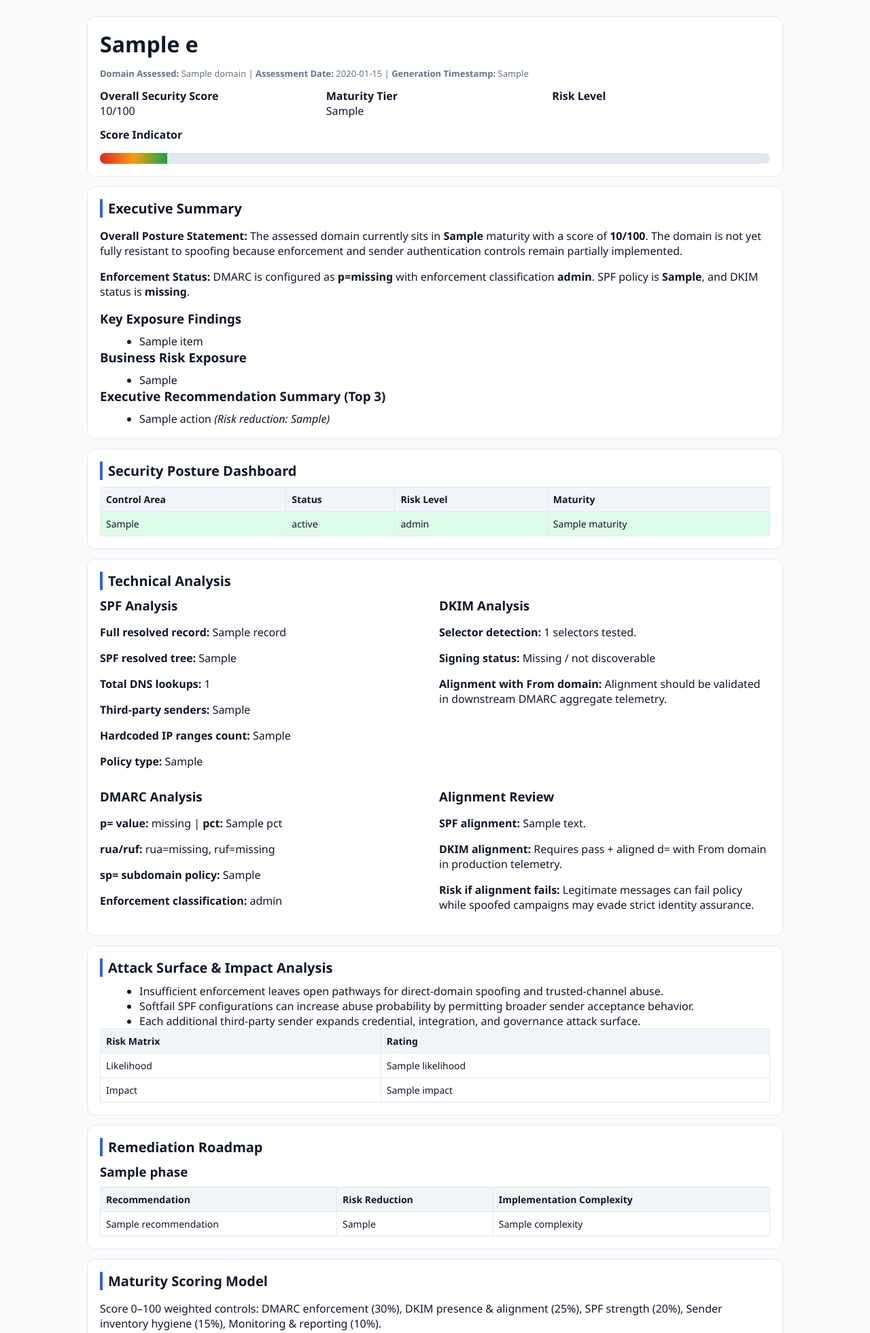
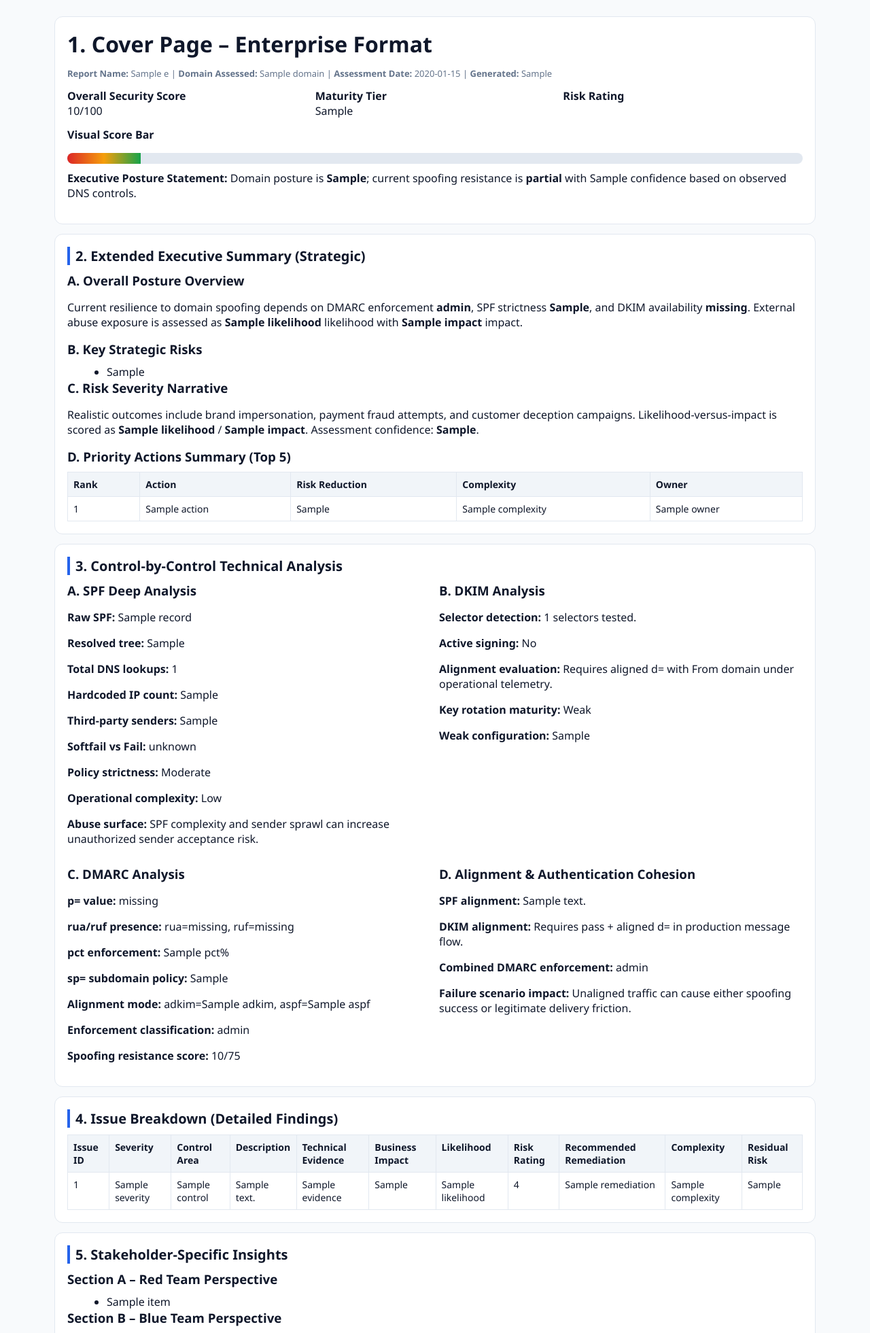
Before and after one commit to Brukusec/Dmarc_Check, a Python web app: template src/audit/report/templates/report.html.j2 in a window 1280 px wide. Shown: the top 1961 px of the page at 68% size. Run offline with Jinja, Linux system fonts and the light colour scheme; the template is opened without the code that fills it: most values are stand-ins (such as "Sample title", 1, 10 or a date in 2020).

Commit message:
Expand enterprise reporting and multi-role desktop views

```diff
--- a/src/audit/report/templates/report.html.j2
+++ b/src/audit/report/templates/report.html.j2
@@ -6,9 +6,9 @@
   <style>
     :root { --red:#b91c1c; --amber:#b45309; --green:#166534; --slate:#0f172a; --muted:#64748b; --line:#e2e8f0; --bg:#f8fafc; }
     body { font-family: "Segoe UI", Arial, sans-serif; margin: 0; color: var(--slate); background: var(--bg); }
-    .page { max-width: 1024px; margin: 0 auto; padding: 24px; }
+    .page { max-width: 1120px; margin: 0 auto; padding: 24px; }
     .card { background:#fff; border:1px solid var(--line); border-radius:12px; padding:18px; margin-bottom:14px; }
-    h1,h2,h3 { margin: 0 0 10px; }
+    h1,h2,h3,h4 { margin: 0 0 10px; }
     h2 { font-size: 20px; border-left: 4px solid #2563eb; padding-left: 8px; }
     .meta { color: var(--muted); font-size: 13px; }
     .grid-2 { display:grid; grid-template-columns: repeat(2,minmax(0,1fr)); gap:12px; }
@@ -20,11 +20,12 @@
     .score-bar { height: 16px; border-radius: 999px; background: #e2e8f0; overflow: hidden; }
     .score-fill { height:100%; background: linear-gradient(90deg,#dc2626,#f59e0b,#16a34a); }
     table { width:100%; border-collapse: collapse; font-size:14px; }
-    th, td { border:1px solid var(--line); padding:8px; text-align:left; }
+    th, td { border:1px solid var(--line); padding:8px; text-align:left; vertical-align: top; }
     th { background:#f1f5f9; }
     .risk-red { background:#fee2e2; }
     .risk-amber { background:#ffedd5; }
     .risk-green { background:#dcfce7; }
+    .matrix td { text-align:center; font-weight:600; }
     ul { margin:8px 0 0 18px; }
     .footer { color:var(--muted); font-size:12px; text-align:right; margin-top:18px; }
     @media print { body { background:#fff; } .page { max-width: none; padding: 10mm; } .card { break-inside: avoid; } }
@@ -33,129 +34,152 @@
 <body>
 <div class="page">
   <div class="card">
-    <h1>{{ e.report_name }}</h1>
-    <p class="meta"><strong>Domain Assessed:</strong> {{ e.domain }} | <strong>Assessment Date:</strong> {{ e.timestamp.date() }} | <strong>Generation Timestamp:</strong> {{ report_generated }}</p>
+    <h1>1. Cover Page – Enterprise Format</h1>
+    <p class="meta"><strong>Report Name:</strong> {{ e.report_name }} | <strong>Domain Assessed:</strong> {{ e.domain }} | <strong>Assessment Date:</strong> {{ e.timestamp.date() }} | <strong>Generated:</strong> {{ report_generated }}</p>
     <div class="grid-3">
       <div><strong>Overall Security Score</strong><br>{{ e.score.total }}/100</div>
       <div><strong>Maturity Tier</strong><br>{{ e.score.maturity_tier }}</div>
-      <div><strong>Risk Level</strong><br><span class="badge {{ e.score.risk_level_badge.lower() }}">{{ e.score.risk_level_badge }}</span></div>
+      <div><strong>Risk Rating</strong><br><span class="badge {{ e.score.risk_level_badge.lower() }}">{{ e.score.risk_level_badge }}</span></div>
     </div>
-    <p style="margin-top:10px"><strong>Score Indicator</strong></p>
+    <p style="margin-top:10px"><strong>Visual Score Bar</strong></p>
     <div class="score-bar"><div class="score-fill" style="width: {{ e.score.total }}%"></div></div>
+    <p style="margin-top:10px"><strong>Executive Posture Statement:</strong> Domain posture is <strong>{{ risk_trend }}</strong>; current spoofing resistance is {% if e.dmarc.policy == 'reject' and e.spf.hardfail %}<strong>strong</strong>{% else %}<strong>partial</strong>{% endif %} with {{ assessment_confidence }} confidence based on observed DNS controls.</p>
   </div>
 
   <div class="card">
-    <h2>Executive Summary</h2>
-    <p><strong>Overall Posture Statement:</strong> The assessed domain currently sits in <strong>{{ risk_trend }}</strong> maturity with a score of <strong>{{ e.score.total }}/100</strong>. {% if e.dmarc.policy == 'reject' and e.spf.hardfail %}The domain demonstrates strong resistance to spoofing through enforced authentication policies.{% else %}The domain is not yet fully resistant to spoofing because enforcement and sender authentication controls remain partially implemented.{% endif %}</p>
-    <p><strong>Enforcement Status:</strong> DMARC is configured as <strong>p={{ e.dmarc.policy if e.dmarc.exists else 'missing' }}</strong> with enforcement classification <strong>{{ e.dmarc.enforcement_level }}</strong>. SPF policy is <strong>{{ spf_policy }}</strong>, and DKIM status is <strong>{{ 'missing' if e.dkim.missing else 'present' }}</strong>.</p>
-    <h3>Key Exposure Findings</h3>
-    <ul>{% for item in key_exposures %}<li>{{ item }}</li>{% endfor %}</ul>
-    <h3>Business Risk Exposure</h3>
+    <h2>2. Extended Executive Summary (Strategic)</h2>
+    <h3>A. Overall Posture Overview</h3>
+    <p>Current resilience to domain spoofing depends on DMARC enforcement <strong>{{ e.dmarc.enforcement_level }}</strong>, SPF strictness <strong>{{ spf_policy }}</strong>, and DKIM availability <strong>{{ 'missing' if e.dkim.missing else 'present' }}</strong>. External abuse exposure is assessed as <strong>{{ likelihood }}</strong> likelihood with <strong>{{ impact }}</strong> impact.</p>
+    <h3>B. Key Strategic Risks</h3>
     <ul>{% for impact_item in business_impacts %}<li>{{ impact_item }}</li>{% endfor %}</ul>
-    <h3>Executive Recommendation Summary (Top 3)</h3>
-    <ul>{% for action in top_actions %}<li>{{ action.action }} <em>(Risk reduction: {{ action.risk_reduction }})</em></li>{% endfor %}</ul>
+    <h3>C. Risk Severity Narrative</h3>
+    <p>Realistic outcomes include brand impersonation, payment fraud attempts, and customer deception campaigns. Likelihood-versus-impact is scored as <strong>{{ likelihood }}</strong> / <strong>{{ impact }}</strong>. Assessment confidence: <strong>{{ assessment_confidence }}</strong>.</p>
+    <h3>D. Priority Actions Summary (Top 5)</h3>
+    <table>
+      <tr><th>Rank</th><th>Action</th><th>Risk Reduction</th><th>Complexity</th><th>Owner</th></tr>
+      {% for action in top_actions %}
+      <tr><td>{{ loop.index }}</td><td>{{ action.action }}</td><td>{{ action.risk_reduction }}</td><td>{{ action.complexity }}</td><td>{{ action.owner }}</td></tr>
+      {% endfor %}
+    </table>
   </div>
 
   <div class="card">
-    <h2>Security Posture Dashboard</h2>
+    <h2>3. Control-by-Control Technical Analysis</h2>
+    <div class="grid-2">
+      <div>
+        <h3>A. SPF Deep Analysis</h3>
+        <p><strong>Raw SPF:</strong> {{ e.spf.record or 'Not found' }}</p>
+        <p><strong>Resolved tree:</strong> {{ e.spf.include_chain | join(' → ') if e.spf.include_chain else 'No include chain' }}</p>
+        <p><strong>Total DNS lookups:</strong> {{ e.spf.lookup_count }}</p>
+        <p><strong>Hardcoded IP count:</strong> {{ hardcoded_ips }}</p>
+        <p><strong>Third-party senders:</strong> {{ e.spf.third_party_senders | join(', ') if e.spf.third_party_senders else 'None identified' }}</p>
+        <p><strong>Softfail vs Fail:</strong> {{ '~all' if e.spf.softfail else ('-all' if e.spf.hardfail else 'unknown') }}</p>
+        <p><strong>Policy strictness:</strong> {{ 'Strong' if e.spf.hardfail else 'Moderate' }}</p>
+        <p><strong>Operational complexity:</strong> {{ 'High' if e.spf.lookup_count > 8 else 'Moderate' if e.spf.lookup_count > 5 else 'Low' }}</p>
+        <p><strong>Abuse surface:</strong> SPF complexity and sender sprawl can increase unauthorized sender acceptance risk.</p>
+      </div>
+      <div>
+        <h3>B. DKIM Analysis</h3>
+        <p><strong>Selector detection:</strong> {{ e.dkim.selectors | length }} selectors tested.</p>
+        <p><strong>Active signing:</strong> {{ 'No' if e.dkim.missing else 'Yes' }}</p>
+        <p><strong>Alignment evaluation:</strong> Requires aligned d= with From domain under operational telemetry.</p>
+        <p><strong>Key rotation maturity:</strong> {{ 'Weak' if e.dkim.missing else 'Transitional' }}</p>
+        <p><strong>Weak configuration:</strong> {{ e.dkim.weak_selectors | join(', ') if e.dkim.weak_selectors else 'None observed from DNS snapshot' }}</p>
+      </div>
+      <div>
+        <h3>C. DMARC Analysis</h3>
+        <p><strong>p= value:</strong> {{ e.dmarc.policy if e.dmarc.exists else 'missing' }}</p>
+        <p><strong>rua/ruf presence:</strong> rua={{ 'configured' if e.dmarc.rua_present else 'missing' }}, ruf={{ 'configured' if e.dmarc.ruf_present else 'missing' }}</p>
+        <p><strong>pct enforcement:</strong> {{ e.dmarc.pct }}%</p>
+        <p><strong>sp= subdomain policy:</strong> {{ e.dmarc.subdomain_policy or 'missing' }}</p>
+        <p><strong>Alignment mode:</strong> adkim={{ e.dmarc.tags.get('adkim','r') }}, aspf={{ e.dmarc.tags.get('aspf','r') }}</p>
+        <p><strong>Enforcement classification:</strong> {{ e.dmarc.enforcement_level }}</p>
+        <p><strong>Spoofing resistance score:</strong> {{ (e.score.dmarc_enforcement + e.score.dkim_alignment + e.score.spf_strength) }}/75</p>
+      </div>
+      <div>
+        <h3>D. Alignment & Authentication Cohesion</h3>
+        <p><strong>SPF alignment:</strong> {{ e.spf.alignment_note }}</p>
+        <p><strong>DKIM alignment:</strong> Requires pass + aligned d= in production message flow.</p>
+        <p><strong>Combined DMARC enforcement:</strong> {{ e.dmarc.enforcement_level }}</p>
+        <p><strong>Failure scenario impact:</strong> Unaligned traffic can cause either spoofing success or legitimate delivery friction.</p>
+      </div>
+    </div>
+  </div>
+
+  <div class="card">
+    <h2>4. Issue Breakdown (Detailed Findings)</h2>
     <table>
-      <tr><th>Control Area</th><th>Status</th><th>Risk Level</th><th>Maturity</th></tr>
-      {% for row in dashboard_rows %}
-      <tr class="{% if row.risk_level in ['Critical','High'] %}risk-red{% elif row.risk_level == 'Moderate' %}risk-amber{% else %}risk-green{% endif %}">
-        <td>{{ row.control_area }}</td><td>{{ row.status }}</td><td>{{ row.risk_level }}</td><td>{{ row.maturity }}</td>
+      <tr><th>Issue ID</th><th>Severity</th><th>Control Area</th><th>Description</th><th>Technical Evidence</th><th>Business Impact</th><th>Likelihood</th><th>Risk Rating</th><th>Recommended Remediation</th><th>Complexity</th><th>Residual Risk</th></tr>
+      {% for issue in issues %}
+      <tr>
+        <td>{{ issue.id }}</td><td>{{ issue.severity }}</td><td>{{ issue.control }}</td><td>{{ issue.description }}</td>
+        <td>{{ issue.evidence }}</td><td>{{ issue.business_impact }}</td><td>{{ issue.likelihood }}</td><td>{{ issue.risk_rating }}</td>
+        <td>{{ issue.remediation }}</td><td>{{ issue.complexity }}</td><td>{{ issue.residual_risk }}</td>
       </tr>
       {% endfor %}
     </table>
   </div>
 
   <div class="card">
-    <h2>Technical Analysis</h2>
-    <div class="grid-2">
-      <div>
-        <h3>SPF Analysis</h3>
-        <p><strong>Full resolved record:</strong> {{ e.spf.record or 'Not found' }}</p>
-        <p><strong>SPF resolved tree:</strong> {{ e.spf.include_chain | join(' → ') if e.spf.include_chain else 'No include chain' }}</p>
-        <p><strong>Total DNS lookups:</strong> {{ e.spf.lookup_count }}</p>
-        <p><strong>Third-party senders:</strong> {{ e.spf.third_party_senders | join(', ') if e.spf.third_party_senders else 'None identified' }}</p>
-        <p><strong>Hardcoded IP ranges count:</strong> {{ hardcoded_ips }}</p>
-        <p><strong>Policy type:</strong> {{ spf_policy }}</p>
-      </div>
-      <div>
-        <h3>DKIM Analysis</h3>
-        <p><strong>Selector detection:</strong> {{ e.dkim.selectors | length }} selectors tested.</p>
-        <p><strong>Signing status:</strong> {{ 'Missing / not discoverable' if e.dkim.missing else 'Selectors present' }}</p>
-        <p><strong>Alignment with From domain:</strong> Alignment should be validated in downstream DMARC aggregate telemetry.</p>
-      </div>
-      <div>
-        <h3>DMARC Analysis</h3>
-        <p><strong>p= value:</strong> {{ e.dmarc.policy if e.dmarc.exists else 'missing' }} | <strong>pct:</strong> {{ e.dmarc.pct }}</p>
-        <p><strong>rua/ruf:</strong> rua={{ 'configured' if e.dmarc.rua_present else 'missing' }}, ruf={{ 'configured' if e.dmarc.ruf_present else 'missing' }}</p>
-        <p><strong>sp= subdomain policy:</strong> {{ e.dmarc.subdomain_policy or 'missing' }}</p>
-        <p><strong>Enforcement classification:</strong> {{ e.dmarc.enforcement_level }}</p>
-      </div>
-      <div>
-        <h3>Alignment Review</h3>
-        <p><strong>SPF alignment:</strong> {{ e.spf.alignment_note }}</p>
-        <p><strong>DKIM alignment:</strong> Requires pass + aligned d= with From domain in production telemetry.</p>
-        <p><strong>Risk if alignment fails:</strong> Legitimate messages can fail policy while spoofed campaigns may evade strict identity assurance.</p>
-      </div>
-    </div>
+    <h2>5. Stakeholder-Specific Insights</h2>
+    <h3>Section A – Red Team Perspective</h3><ul>{% for item in stakeholder_views.red_team %}<li>{{ item }}</li>{% endfor %}</ul>
+    <h3>Section B – Blue Team Perspective</h3><ul>{% for item in stakeholder_views.blue_team %}<li>{{ item }}</li>{% endfor %}</ul>
+    <h3>Section C – Security Architecture Perspective</h3><ul>{% for item in stakeholder_views.security_architecture %}<li>{{ item }}</li>{% endfor %}</ul>
+    <h3>Section D – Security Engineering Perspective</h3><ul>{% for item in stakeholder_views.security_engineering %}<li>{{ item }}</li>{% endfor %}</ul>
   </div>
 
   <div class="card">
-    <h2>Attack Surface & Impact Analysis</h2>
-    <ul>
-      <li>Insufficient enforcement leaves open pathways for direct-domain spoofing and trusted-channel abuse.</li>
-      <li>Softfail SPF configurations can increase abuse probability by permitting broader sender acceptance behavior.</li>
-      <li>Each additional third-party sender expands credential, integration, and governance attack surface.</li>
-    </ul>
-    <table>
-      <tr><th>Risk Matrix</th><th>Rating</th></tr>
-      <tr><td>Likelihood</td><td>{{ likelihood }}</td></tr>
-      <tr><td>Impact</td><td>{{ impact }}</td></tr>
+    <h2>6. Risk Matrix</h2>
+    <table class="matrix">
+      <tr><th></th><th>Unlikely</th><th>Possible</th><th>Likely</th><th>Highly Likely</th></tr>
+      <tr><th>Low</th><td class="risk-green">Low</td><td class="risk-green">Low</td><td class="risk-amber">Moderate</td><td class="risk-amber">Moderate</td></tr>
+      <tr><th>Medium</th><td class="risk-green">Low</td><td class="risk-amber">Moderate</td><td class="risk-amber">Moderate</td><td class="risk-red">High</td></tr>
+      <tr><th>High</th><td class="risk-amber">Moderate</td><td class="risk-amber">Moderate</td><td class="risk-red">High</td><td class="risk-red">Critical</td></tr>
+      <tr><th>Severe</th><td class="risk-amber">Moderate</td><td class="risk-red">High</td><td class="risk-red">Critical</td><td class="risk-red">Critical</td></tr>
     </table>
+    <p><strong>Current Position:</strong> Likelihood {{ likelihood }} / Impact {{ impact }}</p>
   </div>
 
   <div class="card">
-    <h2>Remediation Roadmap</h2>
+    <h2>7. Maturity Model</h2>
+    <p>Weighted model: DMARC (30%), DKIM (25%), SPF (20%), Sender Governance (15%), Monitoring (10%).</p>
+    <table>
+      <tr><th>Weighted Control</th><th>Contribution</th></tr>
+      <tr><td>DMARC enforcement strength (30%)</td><td>{{ e.score.dmarc_enforcement }}/30</td></tr>
+      <tr><td>DKIM implementation & alignment (25%)</td><td>{{ e.score.dkim_alignment }}/25</td></tr>
+      <tr><td>SPF strictness & hygiene (20%)</td><td>{{ e.score.spf_strength }}/20</td></tr>
+      <tr><td>Sender inventory governance (15%)</td><td>{{ e.score.sender_hygiene }}/15</td></tr>
+      <tr><td>Monitoring & reporting maturity (10%)</td><td>{{ e.score.monitoring }}/10</td></tr>
+    </table>
+    <p><strong>Tier Meaning:</strong> {{ tier_meaning }}</p>
+    <p><strong>What Tier 5 Looks Like:</strong> DMARC reject at 100%, strict SPF enforcement, broad DKIM signing with rotation, and continuous telemetry-driven governance.</p>
+  </div>
+
+  <div class="card">
+    <h2>8. Remediation Roadmap</h2>
     {% for phase in roadmap %}
       <h3>{{ phase["phase"] }}</h3>
       <table>
-        <tr><th>Recommendation</th><th>Risk Reduction</th><th>Implementation Complexity</th></tr>
+        <tr><th>Action</th><th>Risk Reduction</th><th>Complexity</th><th>Owner Role</th></tr>
         {% for item in phase["items"] %}
-          <tr><td>{{ item.recommendation }}</td><td>{{ item.risk_reduction }}</td><td>{{ item.complexity }}</td></tr>
+          <tr><td>{{ item.recommendation }}</td><td>{{ item.risk_reduction }}</td><td>{{ item.complexity }}</td><td>{{ item.owner }}</td></tr>
         {% endfor %}
       </table>
     {% endfor %}
   </div>
 
   <div class="card">
-    <h2>Maturity Scoring Model</h2>
-    <p>Score 0–100 weighted controls: DMARC enforcement (30%), DKIM presence & alignment (25%), SPF strength (20%), Sender inventory hygiene (15%), Monitoring & reporting (10%).</p>
-    <table>
-      <tr><th>Weighted Control</th><th>Contribution</th></tr>
-      <tr><td>DMARC enforcement</td><td>{{ e.score.dmarc_enforcement }}/30</td></tr>
-      <tr><td>DKIM presence & alignment</td><td>{{ e.score.dkim_alignment }}/25</td></tr>
-      <tr><td>SPF strength</td><td>{{ e.score.spf_strength }}/20</td></tr>
-      <tr><td>Sender inventory hygiene</td><td>{{ e.score.sender_hygiene }}/15</td></tr>
-      <tr><td>Monitoring & reporting</td><td>{{ e.score.monitoring }}/10</td></tr>
-    </table>
-    <p><strong>Tier Mapping:</strong> Tier 1 (0–20) Critical Exposure, Tier 2 (21–40) Weak, Tier 3 (41–60) Transitional, Tier 4 (61–80) Mature, Tier 5 (81–100) Hardened.</p>
-  </div>
-
-  <div class="card">
-    <h2>Appendix</h2>
-    <h3>Raw DNS Records</h3>
+    <h2>9. Appendix</h2>
+    <h3>Raw DNS records</h3>
     <table>
       <tr><th>Record Type</th><th>Value</th></tr>
       <tr><td>SPF</td><td>{{ e.dns.spf | join('<br>') if e.dns.spf else 'None' }}</td></tr>
       <tr><td>DMARC</td><td>{{ e.dns.dmarc | join('<br>') if e.dns.dmarc else 'None' }}</td></tr>
       <tr><td>DKIM</td><td>{{ e.dns.dkim if e.dns.dkim else 'None' }}</td></tr>
     </table>
-    <h3>Resolution Trace</h3>
-    <p>{{ e.spf.resolved_records if e.spf.resolved_records else 'No recursive SPF resolution performed.' }}</p>
-    <h3>Parsing Results</h3>
-    <p>SPF mechanisms: {{ e.spf.mechanisms }} | DMARC tags: {{ e.dmarc.tags }}</p>
+    <p><strong>SPF resolution trace tree:</strong> {{ e.spf.include_chain | join(' → ') if e.spf.include_chain else 'None' }}</p>
+    <p><strong>Lookup count:</strong> {{ e.spf.lookup_count }}</p>
+    <p><strong>Parsing output:</strong> SPF mechanisms {{ e.spf.mechanisms }} | DMARC tags {{ e.dmarc.tags }}</p>
   </div>
 
   <div class="footer">{{ e.report_name }} | Generated {{ report_generated }}</div>
```
Also changed, not shown: src/audit/desktop/app.py (+50 -3 lines), src/audit/report/renderer.py (+169 -8 lines), tests/test_reporting_structure.py (added, +48 -0 lines).
